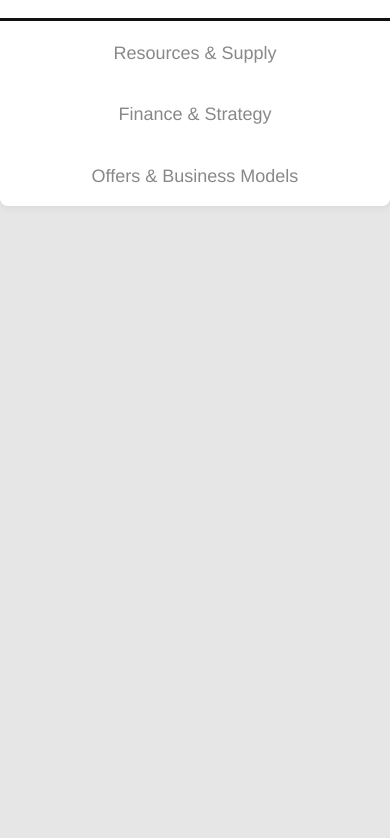
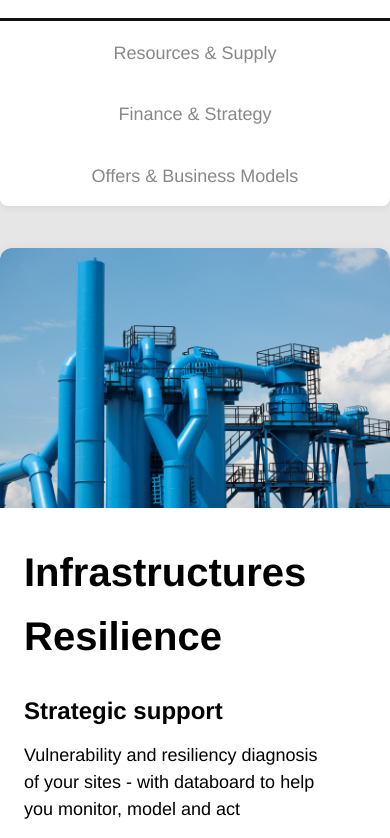
Before and after one commit to Adaptations-Paris/Site_web_adaptations, a React (Create React App) app: page / in a window 390 px wide. Shown: the part 826-1664 px from the top of the page. Built offline with nearby package versions, Linux system fonts and the light colour scheme.

Commit message:
feat: robust AOS integration with automatic mobile fallback and CSS fix

```diff
--- a/src/components/Home.css
+++ b/src/components/Home.css
@@ -1016,3 +1016,14 @@ footer {
 .partners-grid .partner-logo:nth-child(n+5):nth-child(-n+8) img {
   max-width: 90%;
 }
+
+[data-aos] {
+  opacity: 1;
+  transform: none;
+  transition: none;
+}
+
+body[data-aos-disabled="true"] [data-aos] {
+  opacity: 1 !important;
+  transform: none !important;
+}
--- a/src/components/Home.js
+++ b/src/components/Home.js
@@ -1,18 +1,25 @@
-import React, { useState } from 'react';
-import { motion } from 'framer-motion';
+import React, { useState, useEffect } from 'react';
 import './Home.css';
 import ResourceContent from './ResourceContent';
 import ContactForm from './ContactForm';
-
-const fadeIn = {
-  initial: { opacity: 0, y: 40 },
-  animate: { opacity: 1, y: 0 },
-  transition: { duration: 0.8 }
-};
+import AOS from 'aos';
+import 'aos/dist/aos.css';
 
 const Home = () => {
   const [activeTab, setActiveTab] = useState('infrastructures');
   const [isMenuOpen, setIsMenuOpen] = useState(false);
+
+  useEffect(() => {
+    const isMobile = /iPhone|iPad|iPod|Android/i.test(navigator.userAgent);
+    AOS.init({
+      disable: isMobile,
+      duration: 600,
+      once: true,
+    });
+    if (isMobile) {
+      document.body.setAttribute('data-aos-disabled', 'true');
+    }
+  }, []);
 
   const handleTabClick = (tab) => {
     setActiveTab(tab);
@@ -25,7 +32,7 @@ const Home = () => {
   return (
     <div className="home">
       {/* Header */}
-      <motion.header {...fadeIn}>
+      <header>
         <div className="logo">
           <img src="/logos/logo_adaptations_long.png" alt="Adaptations Logo" />
         </div>
@@ -43,16 +50,16 @@ const Home = () => {
           </ul>
         </nav>
         <a href="#newsletter" className="header-contact-btn">Contact</a>
-      </motion.header>
+      </header>
 
       {/* Hero Section */}
-      <motion.section id="hero" className="hero" {...fadeIn}>
+      <section id="hero" className="hero">
         <h1>Resilient.<br />
         <span className="highlight">Positive.  </span> <span className="highlight">At scale.</span>
         </h1>
         <p><strong>A "one stop <span className="highlight">shop"</span> combining AI-based digital tools and strategic support,  <br /> 100% focused on positive & resilient adaptation, at scale.</strong></p>
         <a href="#newsletter" className="hero-btn">CONTACT US →</a>
-      </motion.section>
+      </section>
 
       {/* Solutions Section */}
       <div id="solutions" className="section-anchor"></div>
@@ -86,12 +93,12 @@ const Home = () => {
       </div>
 
       {/* Resources Section */}
-      <motion.section id="resources" className="resource-section" {...fadeIn}>
+      <section id="resources" className="resource-section">
         <ResourceContent activeTab={activeTab} />
-      </motion.section>
+      </section>
 
       {/* Mission Section */}
-      <motion.section id="mission" className="mission" {...fadeIn}>
+      <section id="mission" className="mission">
         <div className="mission-title">
           <span>Mission</span>
           <img src="/logos/logo_adaptations_court.png" alt="Adaptations Logo" className="mission-logo" />
@@ -105,10 +112,10 @@ const Home = () => {
           sustainability as positive contributors to the planet.
         </p>
         <a href="#newsletter" className="mission-btn">DISCOVER US <span className="arrow">→</span></a>
-      </motion.section>
+      </section>
 
       {/* Team Section */}
-      <motion.section className="team-section" {...fadeIn}>
+      <section className="team-section">
         <div id="team" className="section-anchor"></div>
         <div className="team-title">
           <span>Team</span>
@@ -164,10 +171,10 @@ const Home = () => {
           </div>
           <div></div>
         </div>
-      </motion.section>
+      </section>
 
       {/* Partners Section */}
-      <motion.section className="partners-section" {...fadeIn}>
+      <section className="partners-section">
         <div id="partners" className="section-anchor"></div>
         <div className="container">
           <div className="partners-title">
@@ -201,20 +208,20 @@ const Home = () => {
             </div>
           </div>
         </div>
-      </motion.section>
+      </section>
 
       {/* Newsletter Section */}
-      <motion.section id="newsletter" className="newsletter" {...fadeIn}>
+      <section id="newsletter" className="newsletter">
         <div className="newsletter-title">
           <span>Contact</span>
           <img src="/logos/logo_adaptations_court.png" alt="Adaptations Logo" className="newsletter-logo" />
         </div>
         <p className="newsletter-desc"><strong>Contact us to learn more about our solutions.</strong></p>
         <ContactForm />
-      </motion.section>
+      </section>
 
       {/* Footer */}
-      <motion.footer {...fadeIn}>
+      <footer>
         <div className="footer-left">
           <div className="footer-logo">
             <img src="/logos/logo_adaptations_court.png" alt="Adaptations Logo" />
@@ -228,7 +235,7 @@ const Home = () => {
           <img src="/icons/Linkedin.png" alt="LinkedIn" className="linkedin-icon" />
           LinkedIn
         </a>
-      </motion.footer>
+      </footer>
     </div>
   );
 };
```
